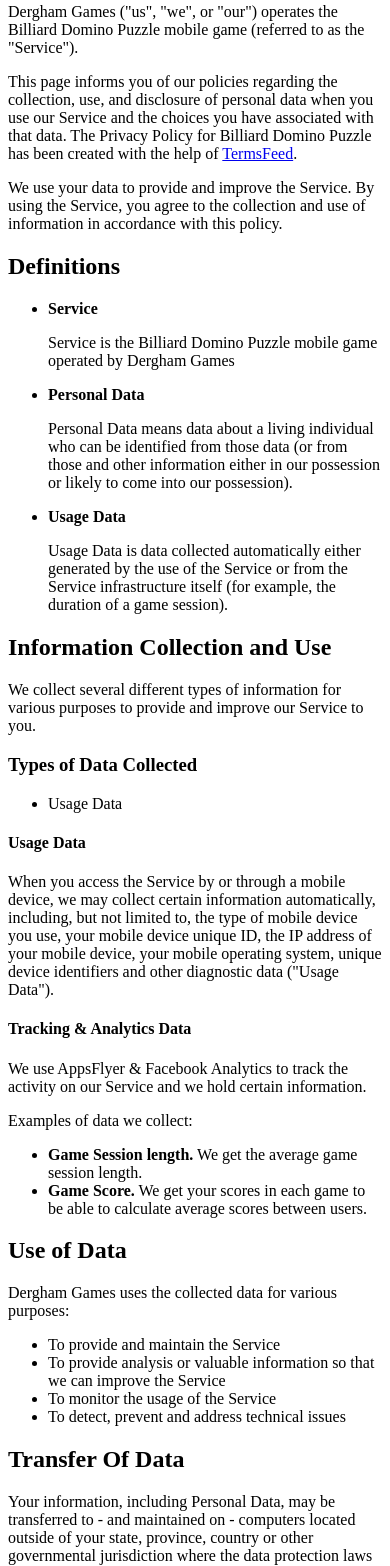
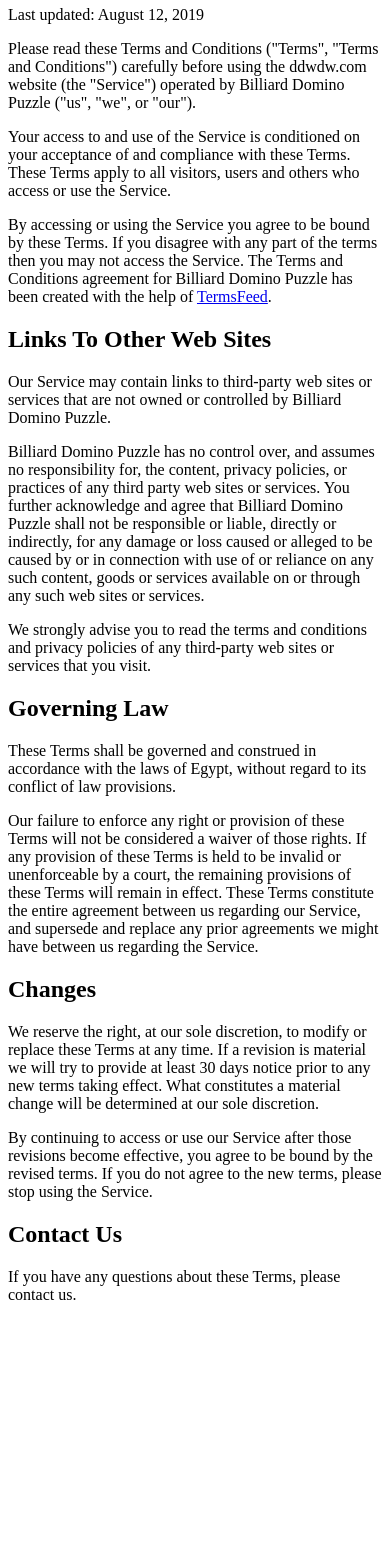
Before and after one commit to RamyDergham/Billiard-Domino-Puzzle, a plain HTML site: page index.html in a window 390 px wide. Shown: the part 97-1663 px from the top of the page. After the commit the page ends 1417 px from the top, so only its background shows below. Drawn offline with Linux system fonts and the light colour scheme.

Commit message:
Update index.html

```diff
--- a/index.html
+++ b/index.html
@@ -1,112 +1,43 @@
-<h1>Privacy Policy</h1>
+<h1>Terms and Conditions ("Terms")</h1>
 
 
-<p>Effective date: July 02, 2019</p>
+<p>Last updated: August 12, 2019</p>
 
 
-<p>Dergham Games ("us", "we", or "our") operates the Billiard Domino Puzzle mobile game (referred to as the "Service").</p>
+<p>Please read these Terms and Conditions ("Terms", "Terms and Conditions") carefully before using the ddwdw.com website (the "Service") operated by Billiard Domino Puzzle ("us", "we", or "our").</p>
 
-<p>This page informs you of our policies regarding the collection, use, and disclosure of personal data when you use our Service and the choices you have associated with that data. The Privacy Policy  for Billiard Domino Puzzle has been created with the help of <a href="https://termsfeed.com/">TermsFeed</a>.</p>
+<p>Your access to and use of the Service is conditioned on your acceptance of and compliance with these Terms. These Terms apply to all visitors, users and others who access or use the Service.</p>
 
-<p>We use your data to provide and improve the Service. By using the Service, you agree to the collection and use of information in accordance with this policy.</p>
-
-<h2>Definitions</h2>
-<ul>
-    <li>
-        <p><strong>Service</strong></p>
-                <p>Service is the Billiard Domino Puzzle mobile game operated by Dergham Games</p>
-            </li>
-    <li>
-        <p><strong>Personal Data</strong></p>
-        <p>Personal Data means data about a living individual who can be identified from those data (or from those and other information either in our possession or likely to come into our possession).</p>
-    </li>
-    <li>
-        <p><strong>Usage Data</strong></p>
-        <p>Usage Data is data collected automatically either generated by the use of the Service or from the Service infrastructure itself (for example, the duration of a game session).</p>
-    </li>
-</ul>
-
-<h2>Information Collection and Use</h2>
-<p>We collect several different types of information for various purposes to provide and improve our Service to you.</p>
-
-<h3>Types of Data Collected</h3>
-
-<ul>
-<li>Usage Data</li>
-</ul>
-
-<h4>Usage Data</h4>
-
-<p>When you access the Service by or through a mobile device, we may collect certain information automatically, including, but not limited to, the type of mobile device you use, your mobile device unique ID, the IP address of your mobile device, your mobile operating system, unique device identifiers and other diagnostic data ("Usage Data").</p>
-
-<h4>Tracking &amp; Analytics Data</h4>
-<p>We use AppsFlyer & Facebook Analytics to track the activity on our Service and we hold certain information.</p>
-<p>Examples of data we collect:</p>
-<ul>
-    <li><strong>Game Session length.</strong> We get the average game session length.</li>
-	<li><strong>Game Score.</strong> We get your scores in each game to be able to calculate average scores between users.</li>
-</ul>
-
-<h2>Use of Data</h2>
-
-<p>Dergham Games uses the collected data for various purposes:</p>
-<ul>
-    <li>To provide and maintain the Service</li>
-    <li>To provide analysis or valuable information so that we can improve the Service</li>
-    <li>To monitor the usage of the Service</li>
-    <li>To detect, prevent and address technical issues</li>
-</ul>
-
-<h2>Transfer Of Data</h2>
-<p>Your information, including Personal Data, may be transferred to - and maintained on - computers located outside of your state, province, country or other governmental jurisdiction where the data protection laws may differ than those from your jurisdiction.</p>
-<p>If you are located outside Egypt and choose to provide information to us, please note that we transfer the data, including Personal Data, to Egypt and process it there.</p>
-<p>Your consent to this Privacy Policy followed by your submission of such information represents your agreement to that transfer.</p>
-<p>Dergham Games will take all steps reasonably necessary to ensure that your data is treated securely and in accordance with this Privacy Policy and no transfer of your Personal Data will take place to an organization or a country unless there are adequate controls in place including the security of your data and other personal information.</p>
-
-<h2>Disclosure Of Data</h2>
-
-<h3>Legal Requirements</h3>
-<p>Dergham Games may disclose your Personal Data in the good faith belief that such action is necessary to:</p>
-<ul>
-    <li>To comply with a legal obligation</li>
-    <li>To prevent or investigate possible wrongdoing in connection with the Service</li>
-    <li>To protect the personal safety of users of the Service or the public</li>
-    <li>To protect against legal liability</li>
-</ul>
-
-<p>As an European citizen, under GDPR, you have certain individual rights. You can learn more about these guides in the <a href="https://termsfeed.com/blog/gdpr/#Individual_Rights_Under_the_GDPR">GDPR Guide</a>.</p>
-
-<h2>Security of Data</h2>
-<p>The security of your data is important to us but remember that no method of transmission over the Internet or method of electronic storage is 100% secure. While we strive to use commercially acceptable means to protect your Personal Data, we cannot guarantee its absolute security.</p>
-
-<h2>Service Providers</h2>
-<p>We may employ third party companies and individuals to facilitate our Service ("Service Providers"), to provide the Service on our behalf, to perform Service-related services or to assist us in analyzing how our Service is used.</p>
-<p>These third parties have access to your Personal Data only to perform these tasks on our behalf and are obligated not to disclose or use it for any other purpose.</p>
-
-<h3>Analytics</h3>
-<p>We may use third-party Service Providers to monitor and analyze the use of our Service.</p>
-<ul>
-                    <li>
-        <p><strong>AppsFlyer</strong></p>
-        <p>For more information on what type of information AppsFlyer collects, please visit their Privacy Policy page: <a href="https://www.appsflyer.com/product/security-and-privacy">https://www.appsflyer.com/product/security-and-privacy</a></p>
-    </li>
-    </ul>
-<ul>
-                    <li>
-        <p><strong>Facebook Analytics</strong></p>
-        <p>For more information on what type of information Facebook Analytics collects, please visit their Privacy Policy page: <a href="https://www.facebook.com/about/privacy">https://www.facebook.com/about/privacy</a></p>
-    </li>
-    </ul>
+<p>By accessing or using the Service you agree to be bound by these Terms. If you disagree with any part of the terms then you may not access the Service. The Terms and Conditions agreement  for Billiard Domino Puzzle has been created with the help of <a href="https://www.termsfeed.com/">TermsFeed</a>.</p>
 
 
-<h2>Changes to This Privacy Policy</h2>
-<p>We may update our Privacy Policy from time to time. We will notify you of any changes by posting the new Privacy Policy on this page.</p>
-<p>You are advised to review this Privacy Policy periodically for any changes. Changes to this Privacy Policy are effective when they are posted on this page.</p>
+
+
+<h2>Links To Other Web Sites</h2>
+
+<p>Our Service may contain links to third-party web sites or services that are not owned or controlled by Billiard Domino Puzzle.</p>
+
+<p>Billiard Domino Puzzle has no control over, and assumes no responsibility for, the content, privacy policies, or practices of any third party web sites or services. You further acknowledge and agree that Billiard Domino Puzzle shall not be responsible or liable, directly or indirectly, for any damage or loss caused or alleged to be caused by or in connection with use of or reliance on any such content, goods or services available on or through any such web sites or services.</p>
+
+<p>We strongly advise you to read the terms and conditions and privacy policies of any third-party web sites or services that you visit.</p>
+
+
+
+
+<h2>Governing Law</h2>
+
+<p>These Terms shall be governed and construed in accordance with the laws of Egypt, without regard to its conflict of law provisions.</p>
+
+<p>Our failure to enforce any right or provision of these Terms will not be considered a waiver of those rights. If any provision of these Terms is held to be invalid or unenforceable by a court, the remaining provisions of these Terms will remain in effect. These Terms constitute the entire agreement between us regarding our Service, and supersede and replace any prior agreements we might have between us regarding the Service.</p>
+
+
+<h2>Changes</h2>
+
+<p>We reserve the right, at our sole discretion, to modify or replace these Terms at any time. If a revision is material we will try to provide at least 30 days notice prior to any new terms taking effect. What constitutes a material change will be determined at our sole discretion.</p>
+
+<p>By continuing to access or use our Service after those revisions become effective, you agree to be bound by the revised terms. If you do not agree to the new terms, please stop using the Service.</p>
 
 
 <h2>Contact Us</h2>
-<p>If you have any questions about this Privacy Policy, please contact us:</p>
-<ul>
-        <li>By email: cgd2015@outlook.com</li>
 
-        </ul>
+<p>If you have any questions about these Terms, please contact us.</p>
```
